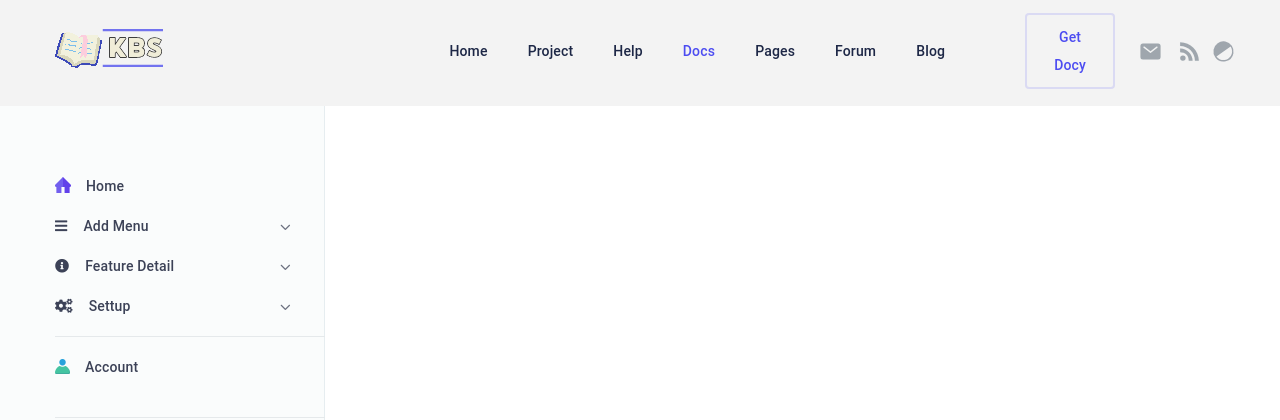
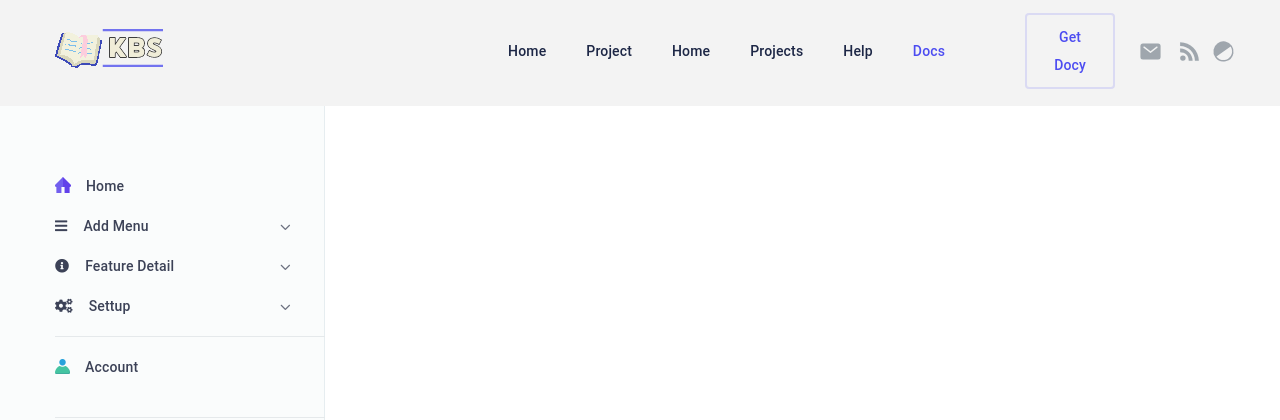
Before and after one commit to crystal-qazi/Knowledge_Base, a PHP site: page /admin_home.php in a window 1280 px wide. Shown: the top 420 px of the page. Run offline with PHP 8.4, Linux system fonts and the light colour scheme; data comes from the database, SQL or seed files in the repository; some libraries are stand-ins or nearby versions.

Commit message:
Admin menu bar

```diff
--- a/HeaderFooterTemp/admin/admin_head.php
+++ b/HeaderFooterTemp/admin/admin_head.php
@@ -4,6 +4,8 @@ include 'config/connection.php';
 $sql = "SELECT * FROM project";
 $res = mysqli_query($con,$sql);
 $count = mysqli_num_rows($res);
+
+
 ?>
 
 <!DOCTYPE html>
@@ -103,11 +105,32 @@ $count = mysqli_num_rows($res);
 
                             </ul>
                     </li>
-                    <li class="nav-item dropdown submenu">
-                        <a href="index.php" class="nav-link dropdown-toggle">Help</a>
-                            <i class="arrow_carrot-down_alt2 mobile_dropdown_icon" aria-hidden="false" data-toggle="dropdown"></i>
 
-                        </li>
+
+                    <?php
+                            $sql2 = "SELECT * FROM main_menu";
+                            $res2 = mysqli_query($con, $sql2);
+                            $count2 = mysqli_num_rows($res2);
+
+                            if ($count2 > 0) {
+                                while ($row = mysqli_fetch_assoc($res2)) {
+                                    $id = $row['id'];
+                                    $title = $row['title'];
+                            ?>
+                                    <li class="nav-item dropdown submenu">
+                                        <a href="<?php echo $title ?>.php" class="nav-link dropdown-toggle"><?php echo $title ?></a>
+                                        <i class="arrow_carrot-down_alt2 mobile_dropdown_icon" aria-hidden="false" data-toggle="dropdown"></i>
+                                    </li>
+                            <?php
+                                }
+                            }
+                            ?>
+
+
+
+
+
+
                     <li class="nav-item dropdown submenu mega_menu tab-demo active">
                         <a href="" class="nav-link dropdown-toggle" role="button" data-toggle="dropdown" aria-haspopup="true" aria-expanded="false">Docs</a>
                         <i class="arrow_carrot-down_alt2 mobile_dropdown_icon" aria-hidden="true" data-toggle="dropdown"></i>
@@ -264,44 +287,9 @@ $count = mysqli_num_rows($res);
                             </li>
                         </ul>
                     </li>
-                    <li class="nav-item dropdown submenu">
-                        <a class="nav-link dropdown-toggle" href="#" role="button" data-toggle="dropdown" aria-haspopup="true" aria-expanded="false">
-                            Pages
-                        </a>
-                        <i class="arrow_carrot-down_alt2 mobile_dropdown_icon" aria-hidden="false" data-toggle="dropdown"></i>
-                        <ul class="dropdown-menu">
-                                <li class="nav-item"><a href="onepage.html" class="nav-link">Onepage Doc</a></li>
-                                <li class="nav-item"><a href="contact.html" class="nav-link">Contact</a></li>
-                            <li class="nav-item"><a href="forums.html" class="nav-link">Forum</a></li>
-                            <li class="nav-item"><a href="typography.html" class="nav-link">Typography</a></li>
-                            <li class="nav-item"><a href="404-error.html" class="nav-link">404 Error</a></li>
-                        </ul>
-                    </li>
-                    <li class="nav-item dropdown submenu">
-                        <a class="nav-link dropdown-toggle" href="forums.html" role="button" data-toggle="dropdown" aria-haspopup="true" aria-expanded="false">
-                            Forum
-                        </a>
-                        <i class="arrow_carrot-down_alt2 mobile_dropdown_icon" aria-hidden="false"
-                           data-toggle="dropdown"></i>
-                        <ul class="dropdown-menu">
-                            <li class="nav-item"><a href="forums.html" class="nav-link">Forums Root</a></li>
-                            <li class="nav-item"><a href="forum-topics.html" class="nav-link">Forum Topics</a></li>
-                            <li class="nav-item"><a href="forum-single.html" class="nav-link">Topic Details</a></li>
-                            <li class="nav-item"><a href="forum-profile.html" class="nav-link">User Profile</a></li>
-                        </ul>
-                    </li>
-                    <li class="nav-item dropdown submenu">
-                        <a class="nav-link dropdown-toggle" href="#" role="button" data-toggle="dropdown" aria-haspopup="true" aria-expanded="false">
-                            Blog
-                        </a>
-                        <i class="arrow_carrot-down_alt2 mobile_dropdown_icon" aria-hidden="false" data-toggle="dropdown"></i>
-                        <ul class="dropdown-menu">
-                            <li class="nav-item"><a href="blog-grid.html" class="nav-link">Blog Grid</a></li>
-                            <li class="nav-item"><a href="blog-grid-two.html" class="nav-link">Blog Grid Two</a></li>
-                            <li class="nav-item"><a href="blog-list.html" class="nav-link">Blog List</a></li>
-                            <li class="nav-item"><a href="blog-single.html" class="nav-link">Blog Details</a></li>
-                        </ul>
-                    </li>
+
+
+
                 </ul>
                 <div class="right-nav">
                     <a class="nav_btn tp_btn" href="https://is.gd/nDvqm2" target="_blank">Get Docy</a>
```
Also changed, not shown: admin_add_menu.php (+53 -0 lines).
